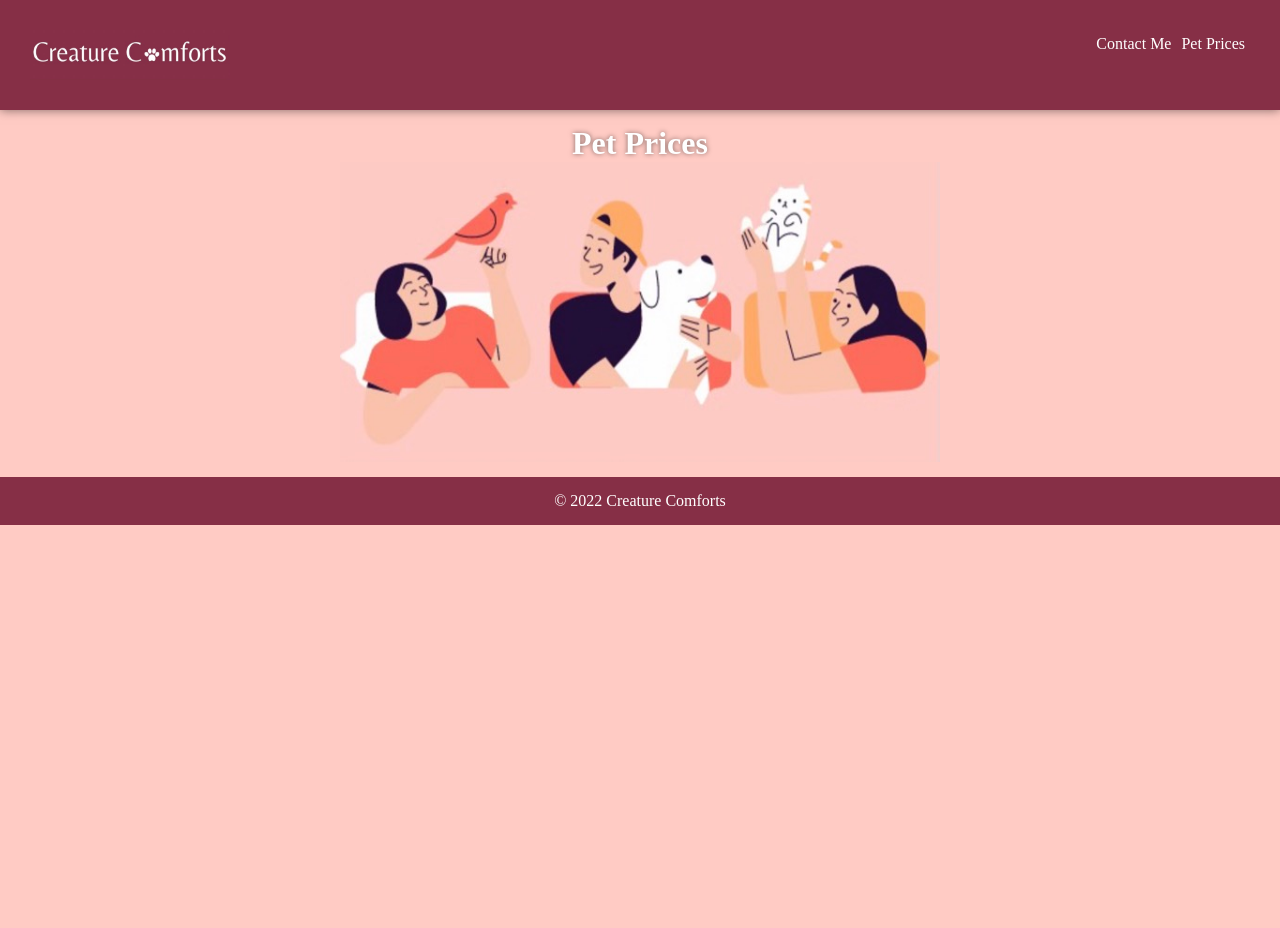
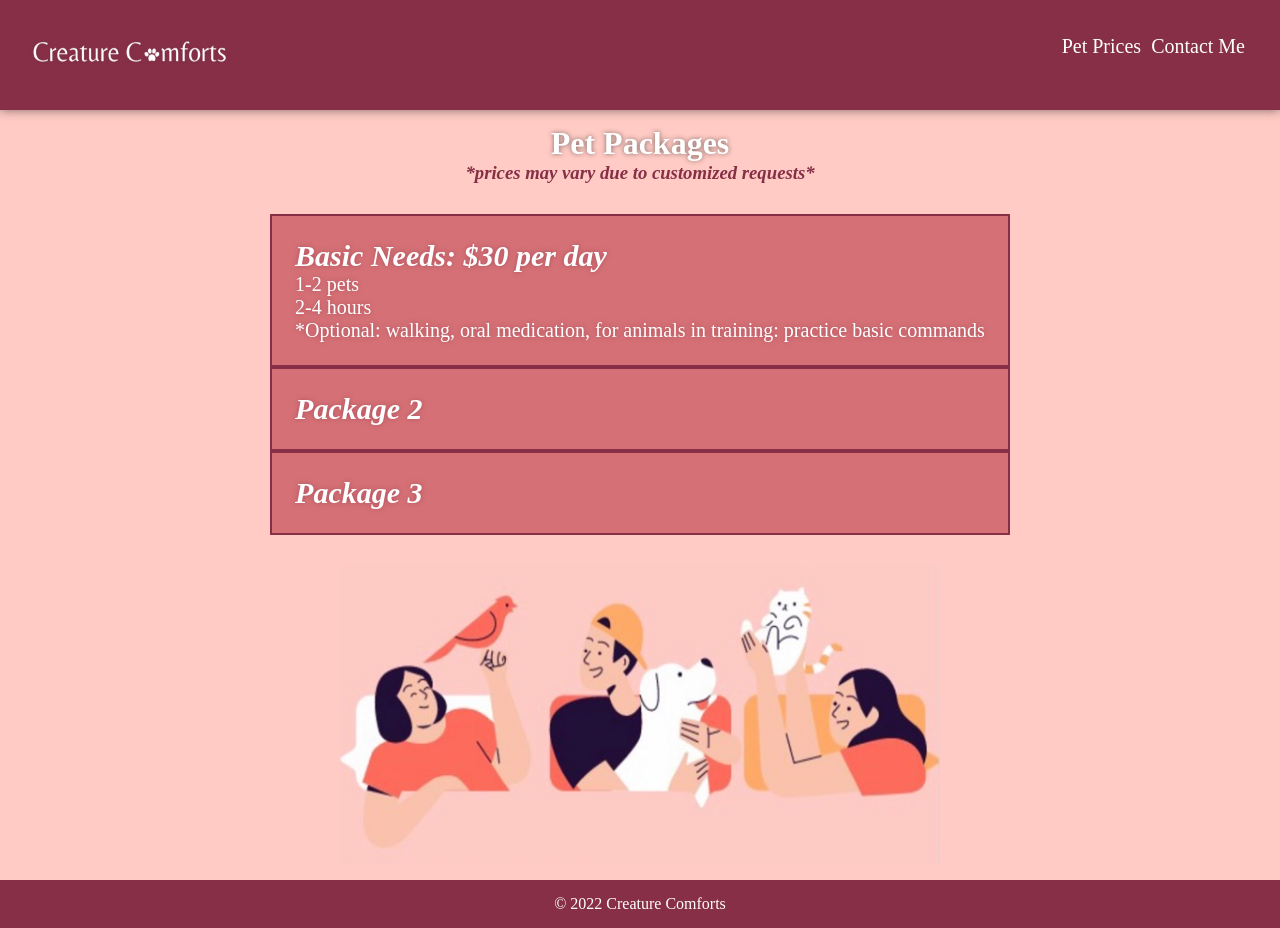
Before and after one commit to klynmc/cc, a React (Create React App) app in the folder client/: page /prices in a window 1280 px wide. Before the commit the page ends 800 px from the top, so only its background shows below. Built offline with nearby package versions, Linux system fonts and the light colour scheme.

Commit message:
update styles and prices

```diff
--- a/client/src/components/Home/home.css
+++ b/client/src/components/Home/home.css
@@ -95,12 +95,12 @@
     flex-direction: row;
     align-items: center;
     margin: 20px;
-    border: 1px solid #862F46;
+    border: 1px solid #d57176;
     padding: 105px;
     border-radius: 10px;
     box-shadow: rgba(0, 0, 0, 0.5) 3px 3px 3px 3px;
     /* background-color: #7E9181;  #e3e6e0*/
-    background-color: #862F46;
+    background-color: #d57176;
 }
 
 .links h2 {
--- a/client/src/components/Nav/index.js
+++ b/client/src/components/Nav/index.js
@@ -18,13 +18,13 @@ const Nav = () => {
             <nav>
                 <ul>
                     <li>
-                    <NavLink to="/contact">
-                        Contact Me
+                    <NavLink to="/prices">
+                        Pet Prices
                     </NavLink>
                     </li>
                     <li>
-                    <NavLink to="/prices">
-                        Pet Prices
+                    <NavLink to="/contact">
+                        Contact Me
                     </NavLink>
                     </li>
                 </ul>
--- a/client/src/components/Nav/nav.css
+++ b/client/src/components/Nav/nav.css
@@ -10,6 +10,11 @@
     box-shadow: 0 0 10px rgba(0, 0, 0, 0.5);
     /* position: fixed; */
     width: 100%;
+}
+
+.nav ul li {
+    padding: 60px;
+    font-size: 20px;
 }
 
 img {
--- a/client/src/components/Price/index.js
+++ b/client/src/components/Price/index.js
@@ -5,10 +5,29 @@ import characters from '../../assets/14.jpeg';
 function Price() {
     return(
         <div className="price">
-            <h1>Pet Prices</h1>
+            <h1>Pet Packages</h1>
+            <h3>*prices may vary due to customized requests*</h3>
+            <div className="packages">
+                <ul>
+                    <li>
+                        <h3>Basic Needs: $30 per day</h3>
+                        1-2 pets
+                        <br />
+                        2-4 hours
+                        <br />
+                        *Optional: walking, oral medication, for animals in training: practice basic commands
+                    </li>
+                    <li>
+                        <h3>Package 2</h3>
+                    </li>
+                    <li>
+                        <h3>Package 3</h3>
+                    </li>
+                </ul>
+            </div>
             <img
                 src={characters}
-                alt="characters"
+                alt="characters with pets"
             />
         </div>
     )
--- a/client/src/components/Price/price.css
+++ b/client/src/components/Price/price.css
@@ -11,7 +11,36 @@
     text-shadow: 0 0 5px rgba(0, 0, 0, 0.5);
 }
 
+.price h3 {
+    font-style: italic;
+    color: #862F46;
+}
+
 .price img {
     height: 300px;
     width: 600px;
 }
+
+.packages {
+    display: flex;
+    flex-direction: row;
+    align-items: left;
+    padding: 30px;
+    font-size: 20px;
+    color: white;
+    text-shadow: 0 0 5px rgba(134, 47, 70, 0.5);
+}
+
+.packages h3 {
+    font-style: italic;
+    color: white;
+    font-size: 30px;
+    text-shadow: 0 0 5px rgba(134, 47, 70, 0.5);
+}
+
+.packages ul li {
+    list-style: none;
+    border: 2px solid #862F46;
+    background-color: #d57176;
+    padding: 23px;
+}
```
